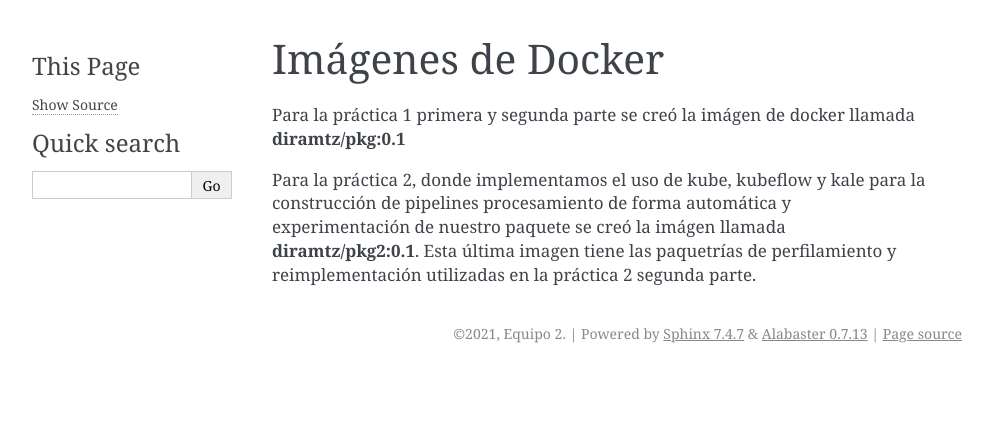
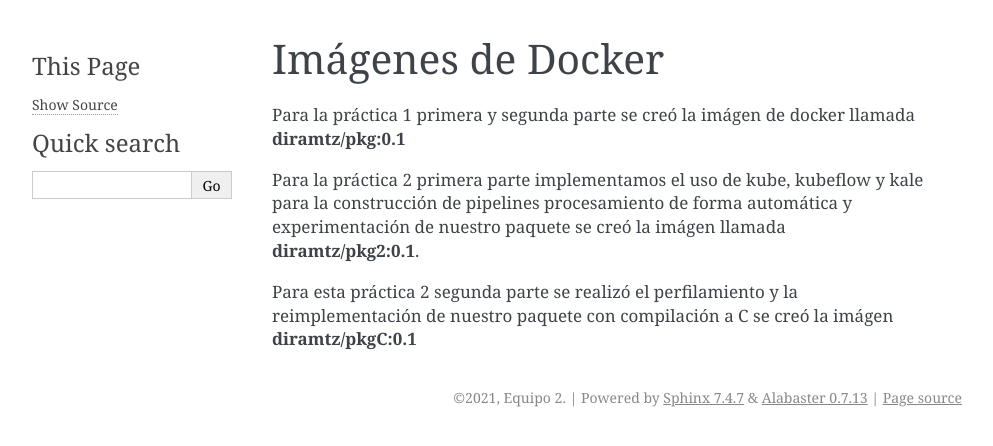
Before and after one commit to optimizacion-2-2021-1-gh-classroom/practica-2-segunda-parte-diramtz, a Sphinx documentation site: the page built from docs/docker.rst, in a window 1280 px wide. Shown: the top 446 px of the page, without its empty margins (148-1141 px from the left). Built offline with Sphinx 7.4.7, drawn with Linux system fonts in a browser that asks for light colours.

Commit message:
Nueva imagen

```diff
--- a/docs/docker.html
+++ b/docs/docker.html
@@ -35,8 +35,8 @@
 <h1>Imágenes de Docker<a class="headerlink" href="#imagenes-de-docker" title="Permalink to this headline">¶</a></h1>
 <p>Para la práctica 1 primera y segunda parte se creó la imágen de docker llamada <strong>diramtz/pkg:0.1</strong></p>
 <p>Para la práctica 2, donde implementamos el uso de kube, kubeflow y kale para la construcción de pipelines procesamiento de forma automática y experimentación de nuestro paquete
-se creó la imágen llamada <strong>diramtz/pkg2:0.1</strong>. Esta última imagen tiene las paquetrías de perfilamiento y reimplementación utilizadas en la práctica 2 segunda parte.
-</p>
+se creó la imágen llamada <strong>diramtz/pkg2:0.1</strong>. </p>
+<p>Para esta práctica 2 segunda parte se realizó el perfilamiento y la reimplementación de nuestro paquete con compilación a C se creó la imágen <strong>diramtz/pkgC:0.1</strong></p>
 </div>
 
 
--- a/docs/docker.rst
+++ b/docs/docker.rst
@@ -4,6 +4,7 @@ Imágenes de Docker
 
 Para la práctica 1 primera y segunda parte se creó la imágen de docker llamada **diramtz/pkg:0.1**
 
-Para la práctica 2, donde implementamos el uso de kube, kubeflow y kale para la construcción de pipelines procesamiento de forma automática y experimentación de nuestro paquete
+Para la práctica 2 primera parte implementamos el uso de kube, kubeflow y kale para la construcción de pipelines procesamiento de forma automática y experimentación de nuestro paquete
 se creó la imágen llamada **diramtz/pkg2:0.1**.
-Esta última imagen tiene las paquetrías de perfilamiento y reimplementación utilizadas en la práctica 2 segunda parte.
+
+Para esta práctica 2 segunda parte se realizó el perfilamiento y la reimplementación de nuestro paquete con compilación a C se creó la imágen **diramtz/pkgC:0.1**
```
Also changed, not shown: 5 other files.
